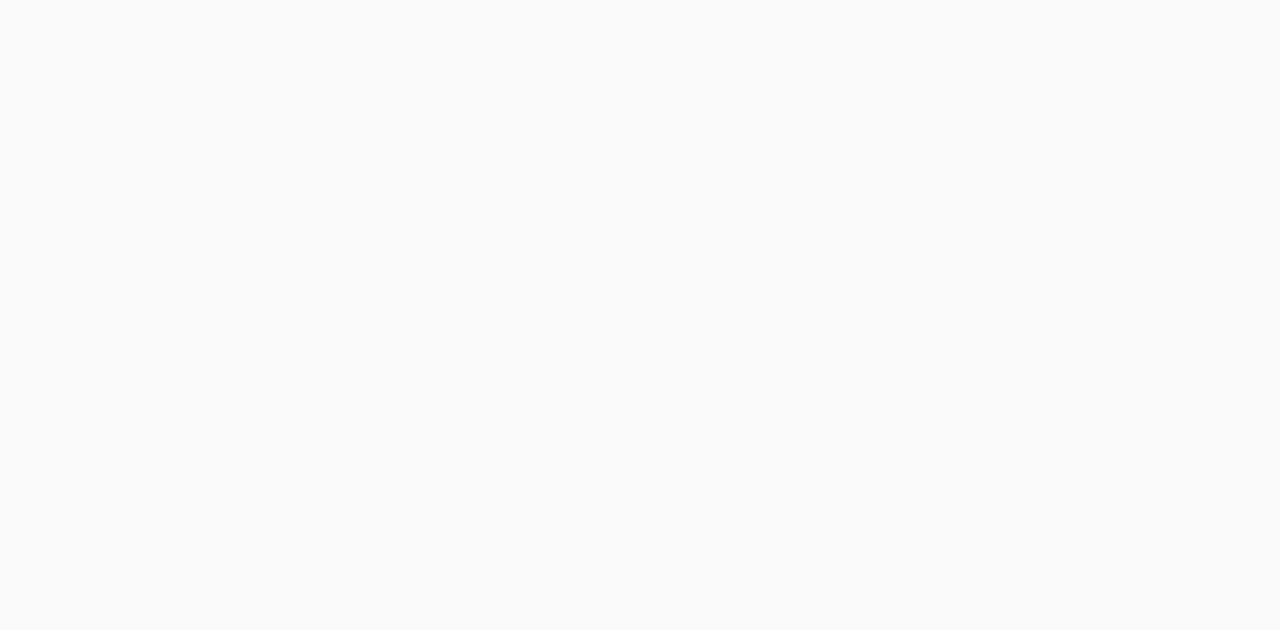
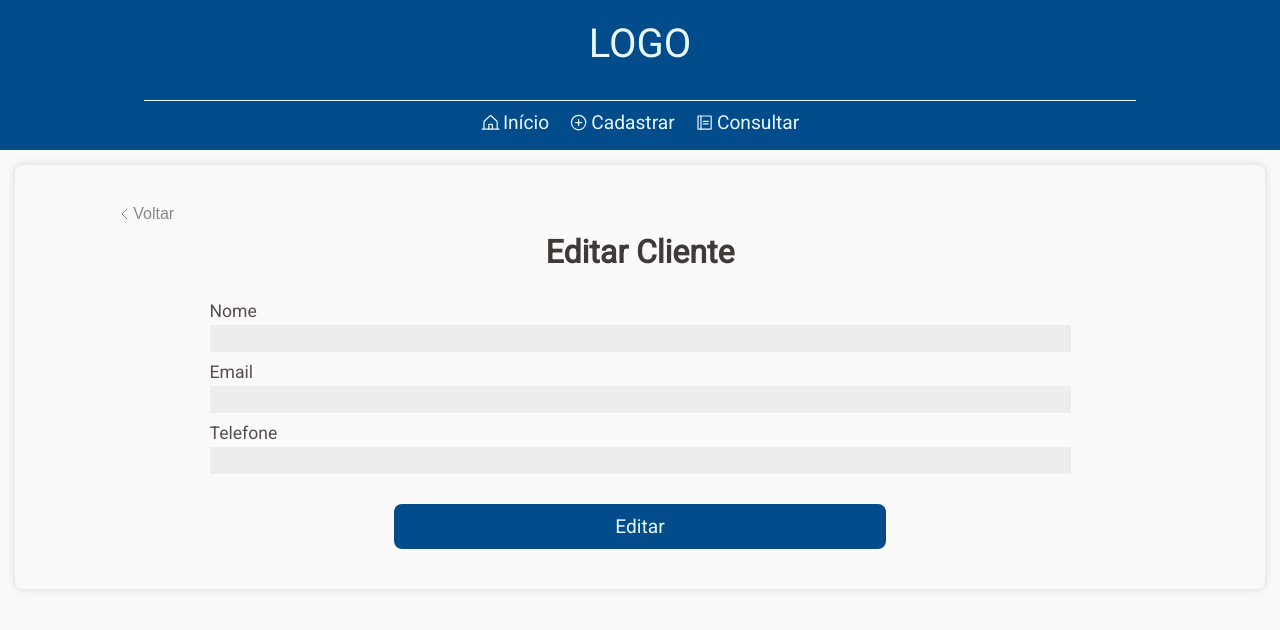
Before and after one commit to PedroSchinke/Controle-de-Pagamentos, a React (Vite) app: page /editar/cliente/1 in a window 1280 px wide. Before the commit this address had no page. Shown: the top 630 px of the page. Built offline with nearby package versions, Linux system fonts and the light colour scheme; no server answers; the HTML template or start-up script is replaced by a standard one.

Commit message:
created edit client

```diff
--- /dev/null
+++ b/src/pages/edit client/EditClient.tsx
@@ -0,0 +1,185 @@
+import * as z from 'zod'
+import { zodResolver } from '@hookform/resolvers/zod'
+import {
+  ConfirmEditButton,
+  EditClientContainer,
+  EditClientForm,
+  EditClientFormError,
+  EditClientLayout,
+  Message,
+  Overlay,
+  OverlayBackButton,
+  OverlayContent,
+} from './styles'
+import { api } from '../../services/api'
+import { useEffect, useState, useContext } from 'react'
+import { AxiosError } from 'axios'
+import { useForm } from 'react-hook-form'
+import { NavLink, useParams } from 'react-router-dom'
+import { CaretLeft } from 'phosphor-react'
+import { ClientsContext } from '../../context/clientsContext'
+
+const EditClientSchema = z.object({
+  nome: z.string().min(1, 'É preciso preencher o nome do cliente'),
+  email: z
+    .string()
+    .min(1, 'É preciso preencher o email do cliente')
+    .email('Formato de email inválido'),
+  celular: z.number().min(9, 'É preciso digitar um número de celular válido'),
+})
+
+type editDataProps = z.infer<typeof EditClientSchema>
+
+export function EditClient() {
+  const { id } = useParams()
+
+  const {
+    register,
+    handleSubmit,
+    setValue,
+    formState: { errors },
+  } = useForm<editDataProps>({
+    mode: 'all',
+    criteriaMode: 'all',
+    resolver: zodResolver(EditClientSchema),
+  })
+
+  const { setClients } = useContext(ClientsContext)
+
+  const [message, setMessage] = useState<string | null>(null)
+
+  useEffect(() => {
+    const getData = async () => {
+      const response = await api.get(`/clientes/${id}`)
+
+      let nomeValue = ''
+      let emailValue = ''
+      let celularValue = null
+
+      if (response.status === 200) {
+        nomeValue = response.data.nome
+        emailValue = response.data.email
+        celularValue = response.data.celular
+      }
+
+      setValue('nome', nomeValue)
+      setValue('email', emailValue)
+      setValue('celular', celularValue)
+    }
+
+    getData()
+  }, [id, setValue])
+
+  const handleEditClient = async (data: editDataProps) => {
+    try {
+      EditClientSchema.parse(data)
+
+      const response = await api.put(`/clientes/${id}`, data)
+
+      if (response.status === 200) {
+        setMessage('Cliente editado com sucesso!')
+
+        setClients([])
+      } else {
+        setMessage('Erro ao editar cliente')
+      }
+    } catch (error) {
+      console.error(error)
+
+      if (isAxiosError(error)) {
+        const axiosError = error as AxiosError
+
+        if (axiosError.response) {
+          const responseData = axiosError.response.data as { detail?: string }
+
+          if (responseData.detail) {
+            setMessage(`Erro ao editar cliente: ${responseData.detail}`)
+          } else {
+            setMessage('Erro ao editar cliente. Detalhes indisponíveis.')
+          }
+        } else if (axiosError.request) {
+          setMessage(
+            'Erro de comunicação com o servidor. Tente novamente mais tarde.',
+          )
+        } else {
+          setMessage('Ocorreu um erro inesperado. Tente novamente mais tarde.')
+        }
+      } else {
+        setMessage('Ocorreu um erro inesperado. Tente novamente mais tarde.')
+      }
+    }
+  }
+
+  const isAxiosError = (error: any): error is AxiosError => {
+    return error.isAxiosError !== undefined
+  }
+
+  const showOverlay = message !== null
+
+  return (
+    <>
+      <EditClientLayout>
+        <EditClientContainer>
+          <div className="back_button_container">
+            <NavLink to={`/consultar/cliente/detalhes/${id}`}>
+              <button className="back_button">
+                <CaretLeft />
+                Voltar
+              </button>
+            </NavLink>
+          </div>
+          <h1>Editar Cliente</h1>
+          <EditClientForm
+            id="register_form"
+            onSubmit={handleSubmit(handleEditClient)}
+          >
+            <label>
+              Nome
+              <input id="nome" {...register('nome')} />
+              {errors.nome && (
+                <EditClientFormError>{errors.nome.message}</EditClientFormError>
+              )}
+            </label>
+
+            <label>
+              Email
+              <input type="email" id="email" {...register('email')} />
+              {errors.email && (
+                <EditClientFormError>
+                  {errors.email.message}
+                </EditClientFormError>
+              )}
+            </label>
+
+            <label>
+              Telefone
+              <input
+                type="tel"
+                id="celular"
+                {...register('celular', { valueAsNumber: true })}
+              />
+              {errors.celular && (
+                <EditClientFormError>
+                  {errors.celular.message}
+                </EditClientFormError>
+              )}
+            </label>
+          </EditClientForm>
+          <ConfirmEditButton type="submit" form="register_form">
+            Editar
+          </ConfirmEditButton>
+        </EditClientContainer>
+      </EditClientLayout>
+      {showOverlay && (
+        <Overlay>
+          <OverlayContent>
+            <Message>{message}</Message>
+            <NavLink to="/consultar/cliente">
+              <OverlayBackButton>Voltar</OverlayBackButton>
+            </NavLink>
+          </OverlayContent>
+        </Overlay>
+      )}
+    </>
+  )
+}
--- /dev/null
+++ b/src/pages/edit client/styles.ts
@@ -0,0 +1,144 @@
+import styled from 'styled-components'
+import { BaseButton } from '../register pages/pages/register client page/styles'
+
+export const EditClientLayout = styled.div`
+  padding: 15px;
+  display: flex;
+  flex-direction: column;
+  align-items: center;
+`
+
+export const EditClientContainer = styled.section`
+  width: 100%;
+  display: flex;
+  flex-direction: column;
+  align-items: center;
+  gap: 30px;
+  padding: 40px 10px;
+  background-color: ${(props) => props.theme.background};
+  border-radius: 8px;
+  box-shadow: 0px 0px 10px ${(props) => props.theme.base_hover};
+
+  .back_button_container {
+    width: 85%;
+
+    a {
+      width: 18%;
+      color: inherit;
+    }
+
+    .back_button {
+      display: flex;
+      align-items: center;
+      background-color: ${(props) => props.theme.background};
+      color: ${(props) => props.theme.base_label};
+      border: none;
+      cursor: pointer;
+
+      &:hover {
+        text-decoration: underline;
+      }
+    }
+  }
+
+  h1 {
+    margin-top: -20px;
+    font-family: 'Roboto', sans-serif;
+    font-size: 2rem;
+    color: ${(props) => props.theme.base_subtitle};
+  }
+`
+
+export const EditClientForm = styled.form`
+  width: 70%;
+  display: flex;
+  flex-direction: column;
+  align-items: center;
+  gap: 10px;
+
+  label {
+    width: 100%;
+    display: flex;
+    flex-direction: column;
+    gap: 4px;
+    font-family: 'Roboto', sans-serif;
+    font-size: 1.1rem;
+    color: ${(props) => props.theme.base_text};
+  }
+
+  input {
+    padding: 3px;
+    border: none;
+    background-color: ${(props) => props.theme.base_input};
+    font-family: 'Roboto', sans-serif;
+    font-size: 1.15rem;
+    color: ${(props) => props.theme.base_label};
+  }
+
+  textarea {
+    resize: none;
+    padding: 3px;
+    border: none;
+    background-color: ${(props) => props.theme.base_input};
+    font-family: 'Roboto', sans-serif;
+    font-size: 1.15rem;
+    color: ${(props) => props.theme.base_label};
+  }
+`
+export const EditClientFormError = styled.p`
+  max-width: 100%;
+  font-family: 'Roboto', sans-serif;
+  font-size: 1.1rem;
+  color: ${(props) => props.theme.red};
+`
+
+export const ConfirmEditButton = styled(BaseButton)``
+
+export const Overlay = styled.div`
+  position: fixed;
+  top: 0;
+  left: 0;
+  width: 100%;
+  height: 100%;
+  background-color: rgba(0, 0, 0, 0.5);
+  z-index: 999;
+`
+
+export const OverlayContent = styled.div`
+  width: 70%;
+  height: 20%;
+  display: flex;
+  flex-direction: column;
+  justify-content: center;
+  align-items: center;
+  gap: 20px;
+  position: absolute;
+  top: 48%;
+  left: 50%;
+  border-radius: 8px;
+  transform: translate(-50%, -50%);
+  padding: 20px;
+  background-color: #fff;
+  z-index: 1000;
+
+  a {
+    width: 45%;
+    height: 2.8rem;
+  }
+`
+
+export const Message = styled.div`
+  width: 100%;
+  display: flex;
+  justify-content: space-around;
+  font-family: 'Roboto', sans-serif;
+  font-size: 1.3rem;
+  font-weight: bold;
+  color: ${(props) => props.theme.base_text};
+  text-align: center;
+`
+
+export const OverlayBackButton = styled(BaseButton)`
+  width: 100%;
+  height: 100%;
+`
--- a/src/router.tsx
+++ b/src/router.tsx
@@ -9,6 +9,7 @@ import { SearchReceipt } from './pages/search pages/pages/search receipt page/Se
 import { SearchPage } from './pages/search pages/SearchPage'
 import { SearchClient } from './pages/search pages/pages/search client page/SearchClient'
 import { DetailedClient } from './pages/detailed item pages/detailed client page/DetailedClient'
+import { EditClient } from './pages/edit client/editClient'
 
 export function Router() {
   return (
@@ -21,7 +22,7 @@ export function Router() {
         <Route path="/consultar" element={<SearchPage />} />
         <Route path="/consultar/recebimento" element={<SearchReceipt />} />
         <Route
-          path="/consultar/recebimento/detalhes"
+          path="/consultar/recebimento/detalhes/:id"
           element={<DetailedReceipt />}
         />
         <Route path="/consultar/cliente" element={<SearchClient />} />
@@ -29,6 +30,7 @@ export function Router() {
           path="/consultar/cliente/detalhes/:id"
           element={<DetailedClient />}
         />
+        <Route path="/editar/cliente/:id" element={<EditClient />} />
       </Route>
     </Routes>
   )
```
